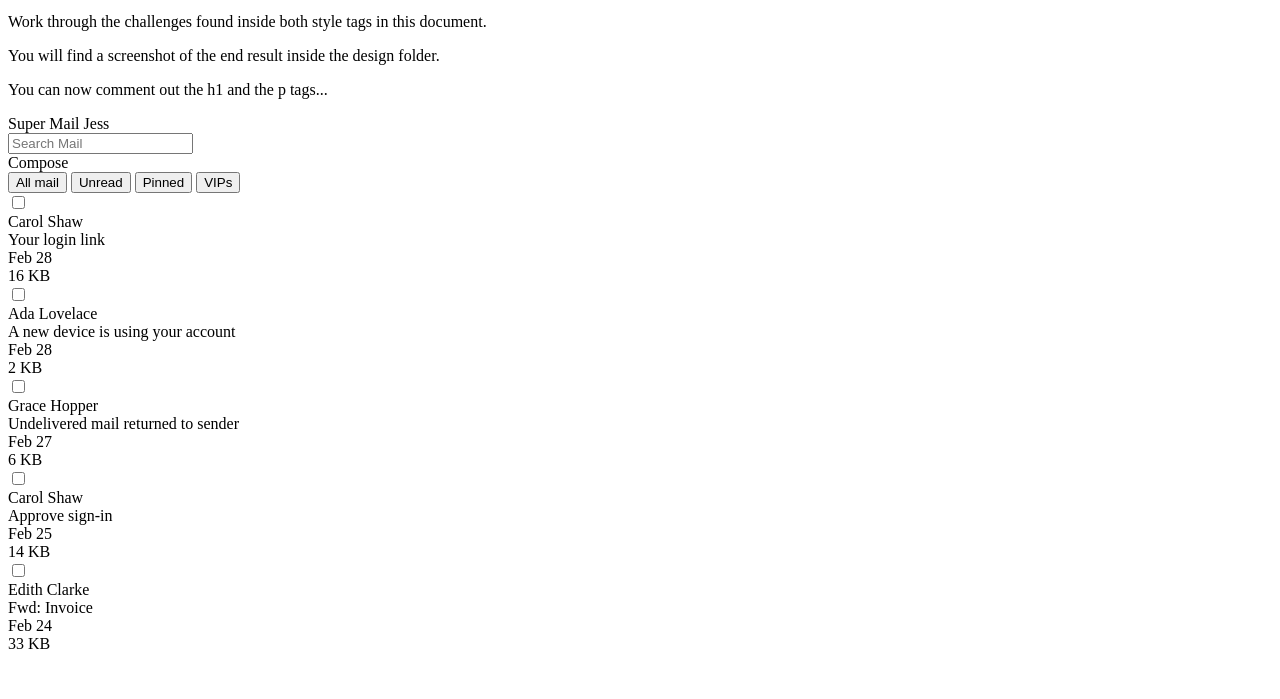
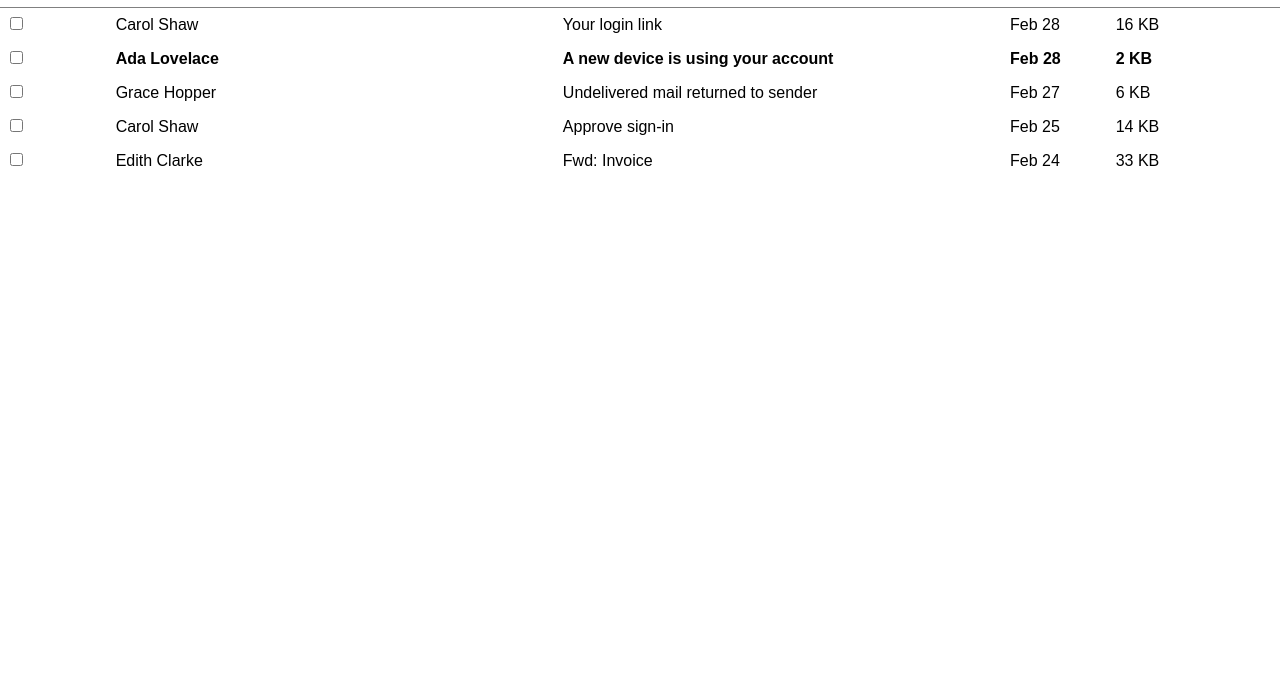
Before and after one commit to bloominstituteoftechnology/module-project---html-and-css-ii-petertrai, a plain HTML site: page index.html in a window 1280 px wide. Shown: the part 101-800 px from the top of the page. Drawn offline with Linux system fonts and the light colour scheme.

Commit message:
finish project

```diff
--- a/index.html
+++ b/index.html
@@ -5,61 +5,178 @@
   <meta charset="UTF-8">
   <style>
     /* 👉 Task 1- Apply the reset found on this page: https://www.joshwcomeau.com/css/custom-css-reset/ */
-
+/*
+  1. Use a more-intuitive box-sizing model.
+*/
+*, *::before, *::after {
+  box-sizing: border-box;
+}
+/*
+  2. Remove default margin
+*/
+* {
+  margin: 0;
+}
+/*
+  3. Allow percentage-based heights in the application
+*/
+html, body {
+  height: 100%;
+}
+/*
+  Typographic tweaks!
+  4. Add accessible line-height
+  5. Improve text rendering
+*/
+body {
+  line-height: 1.5;
+  -webkit-font-smoothing: antialiased;
+}
+/*
+  6. Improve media defaults
+*/
+img, picture, video, canvas, svg {
+  display: block;
+  max-width: 100%;
+}
+/*
+  7. Remove built-in form typography styles
+*/
+input, button, textarea, select {
+  font: inherit;
+}
+/*
+  8. Avoid text overflows
+*/
+p, h1, h2, h3, h4, h5, h6 {
+  overflow-wrap: break-word;
+}
+/*
+  9. Create a root stacking context
+*/
+#root, #__next {
+  isolation: isolate;
+}
   </style>
   <style>
     /* 👉 Task 2- Target the body element.
     Apply a font family of Arial to the body element.
     The font property is inherited by descendant (nested) elements. */
+    body {
+      font-family: Arial, Helvetica, sans-serif
+    }
 
     /* 👉 Task 3- Target the element with id headerTop.
     Apply white color to the text, some padding using px or rem units, and a dark background color. */
+    #headerTop {
+      color: white;
+      padding: 10px;
+      background-color: darkorchid;
+    }
 
     /* 👉 Task 4- Target the divs that are directly nested underneath the id headerTop.
     Make them display as inline block, instead of block.
     This will make them render on the same line. */
+    .headerTopNestedDiv {
+      display: inline-block;
+    }
+
 
     /* 👉 Task 5- Target the spans that are nested inside the id headerTop.
     Make them have some margin on the right.
     This will prevent the spans from crashing against one another. */
+    #headerTop span {
+      margin-right: 10px;
+    }
 
     /* 👉 Task 6- Target the first span nested inside the element with id headerTop.
     Make it have a font weight of bold, and transform the text to uppercase. */
+    #firstHeaderTopNestedSpan {
+      font-weight: bold;
+      text-transform: upperCase;
+    }
 
     /* 👉 Task 7- Target the id headerBottom.
     Give it a bottom border of 1 pixel, solid gray, and a little bit of padding using px or rem units. */
+    #headerBottom {
+      border-bottom: 1px solid gray;
+      padding: 10px
+    }
 
     /* 👉 Task 8- Target the divs that are nested directly inside the element with id headerBottom.
     Make them display as inline block, instead of block.
     This will cause them to render on the same line.
     You can consolidate this rule with the one on step. 4 */
+    #headerBottom > div {
+      display: inline-block;
+    }
 
     /* 👉 Task 9- Target the "Compose" button, although note it's a div instead an actual button.
     Give it color, bold text, background, padding, border radius, margin right, and a cursor of pointer. */
+    .composeDivButton {
+      color:white;
+      font-weight: bold;
+      background-color: darkorchid;
+      padding: 7px;
+      border-radius: 3px;
+      margin-right: 15px;
+      cursor: pointer;
+
+    }
 
     /* 👉 Task 10- Research how to remove all the default styling of button elements.
     Target the button elements inside the element with id headerBottom.
     Remove all their styling, give them a bit of margin to the right, and a cursor of pointer. */
+    #headerBottom button {
+      padding: 0;
+      margin: 0;
+      border: none;
+      background: none;
+      font-size: inherit;
+      font-family: inherit;
+      line-height: normal;
+      margin-right: 16px;
+      cursor: pointer;
+    }
 
     /* 👉 Task 11- Target the button element inside the id headerBottom that has a class of active
     Make the font weight be bolder, and add a bottom border of 2 pixels solid color (you choose the color).
     Add the class name to the "All mail" button. */
+    #headerBottom button.active {
+font-weight: bolder;
+border-bottom: 2px solid black;
+    }
 
     /* 👉 Task 12- Target all divs directly nested inside elements with a class of email,
     and make them display as inline-block elements.
     This will make each email render all its details in the same line*/
+    .email>div {
+      display: inline-block
+    }
 
     /* 👉 Task 13- Target the elements with a class of email.
     Give them some padding, bigger padding to the left, and a bottom border of very light grey. */
+    .email {
+      padding: 5px 5px 5px 10px
+    }
 
     /* 👉 Task 14- Target each div inside the element with a class of email.
     Make the email author and the email subject take 35% of the width of the parent element.
     Make the check, the date and the size take up 8% of the width of the parent element.
     This will arrange the details in visible columns. */
+    .email-name, .email-subject {
+      width: 35%;
+    }
+    .email-date, .email-size, .email-check {
+      width: 8%;
+    }
+
 
     /* 👉 Task 15- Target the second email and have its font weight be bold.
     This will make it look "unread". */
-
+.email:nth-child(2) {
+  font-weight: bold;
+}
     /* Well done! Check the design file to make sure you are close enough. */
 
   </style>
@@ -68,30 +185,30 @@
 
 <body>
   <div id="instructions">
-    <h1>HTML & CSS II</h1>
+    <!-- <h1>HTML & CSS II</h1>
     <p>Please load this file in VSCode and Chrome, and open the Elements tab, Sources sub-tab, in Chrome Dev Tools.</p>
     <p>Work through the challenges found inside both style tags in this document.</p>
     <p>You will find a screenshot of the end result inside the design folder.</p>
-    <p>You can now comment out the h1 and the p tags...</p>
+    <p>You can now comment out the h1 and the p tags...</p> -->
   </div>
   <div>
     <header>
       <div id="headerTop">
-        <div>
-          <span>Super Mail</span>
+        <div class="headerTopNestedDiv">
+          <span id="firstHeaderTopNestedSpan">Super Mail</span>
           <span>Jess</span>
         </div>
-        <div>
+        <div class="headerTopNestedDiv">
           <input type="text" placeholder="Search Mail" />
         </div>
       </div>
       <div id="headerBottom">
-        <div>Compose</div>
+        <div class="composeDivButton">Compose</div>
         <div>
-          <button>All mail</button>
-          <button>Unread</button>
-          <button>Pinned</button>
-          <button>VIPs</button>
+          <button class="active">All mail</button>
+          <button class="active">Unread</button>
+          <button class="active">Pinned</button>
+          <button class="active">VIPs</button>
         </div>
       </div>
     </header>
```
